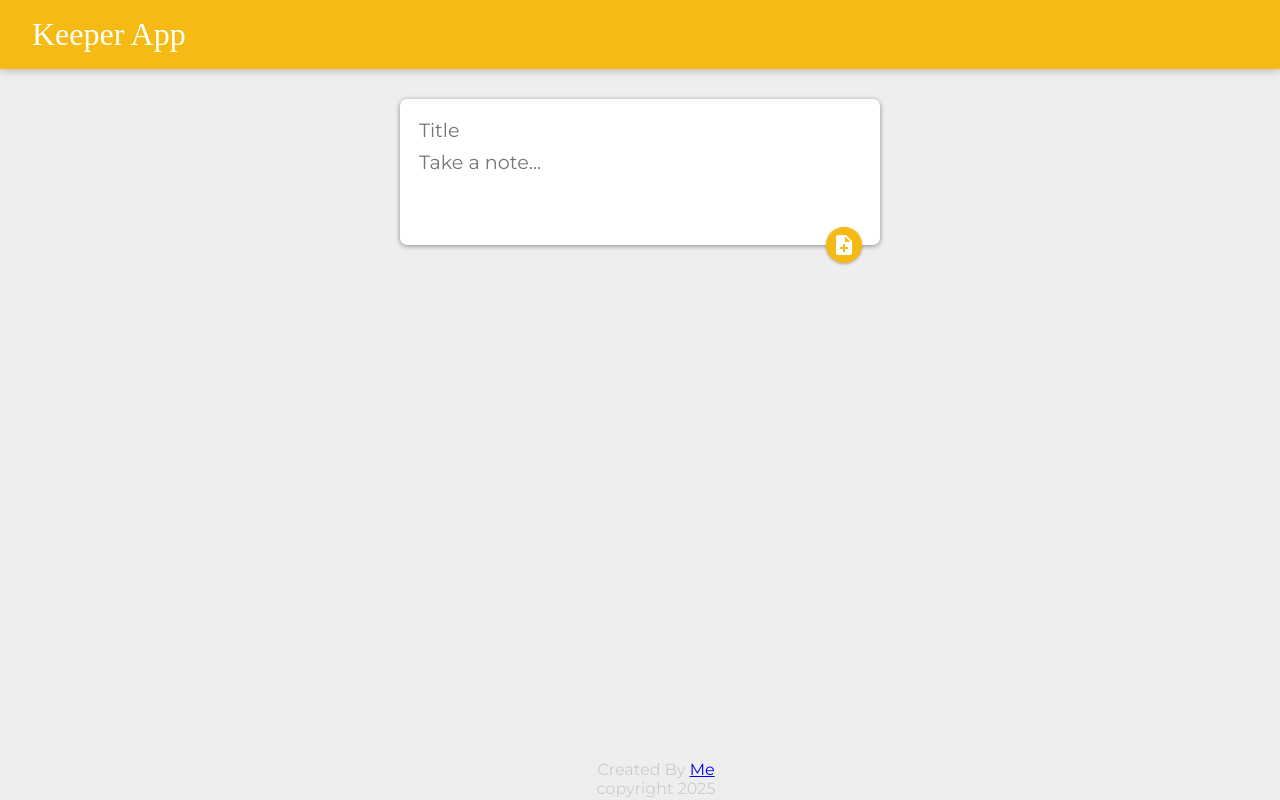
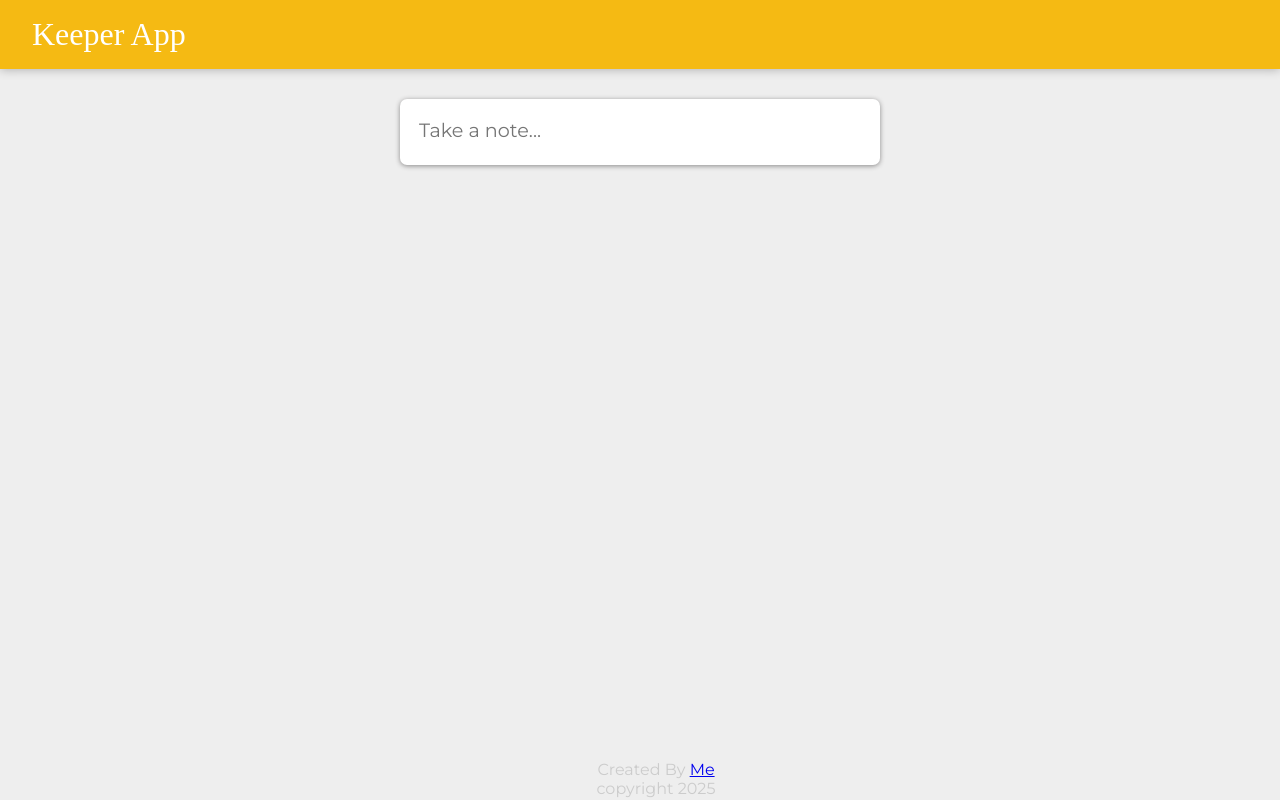
Before and after one commit to lord-rudra0/Keeper-App, a React (Create React App) app: page / in a window 1280 px wide. Built offline with nearby package versions, Linux system fonts and the light colour scheme; a web font is replaced by a local one.

Commit message:
is Expanded Added

```diff
--- a/src/component/CreateArea.jsx
+++ b/src/component/CreateArea.jsx
@@ -1,10 +1,12 @@
 import React, { useState } from "react";
 import NoteAddIcon from '@mui/icons-material/NoteAdd';
 import Fab from '@mui/material/Fab';
+import Zoom from '@mui/material/Zoom';
 
 function CreateArea(props) {
 
   const [note, setNote] = useState({ title: "", content: "" });
+  const [Expanded, setExpanded] = useState(false)
 
   function handleChange(e) {
     const { name, value } = e.target;
@@ -33,21 +35,31 @@ function CreateArea(props) {
   function deleteNotes(e) {
     props.deleteNotes(note);
     e.preventDefault();
+
+  }
+
+  function ExpandArea() {
+    setExpanded(true)
   }
   return (
+
     <div>
       <form className="create-note">
-        <input name="title" placeholder="Title"
+        {Expanded && <input name="title" placeholder="Title"
           onChange={handleChange} value={note.title} />
 
+        }
 
-        <textarea name="content" placeholder="Take a note..." rows="3"
+        <textarea name="content" placeholder="Take a note..." rows={Expanded ? 3 : 1} onClick={ExpandArea}
           value={note.content} onChange={handleChange} />
         {/* <div>{note.takeContent}</div> */}
         {/* <div>{note.takeContent}</div> */}
-        <Fab onClick={submitNote}><NoteAddIcon /> </Fab>
+        <Zoom in={Expanded ? true : false}>
+          <Fab onClick={submitNote}><NoteAddIcon /> </Fab>
+        </Zoom>
       </form>
     </div>
+
   );
 }
 
```
